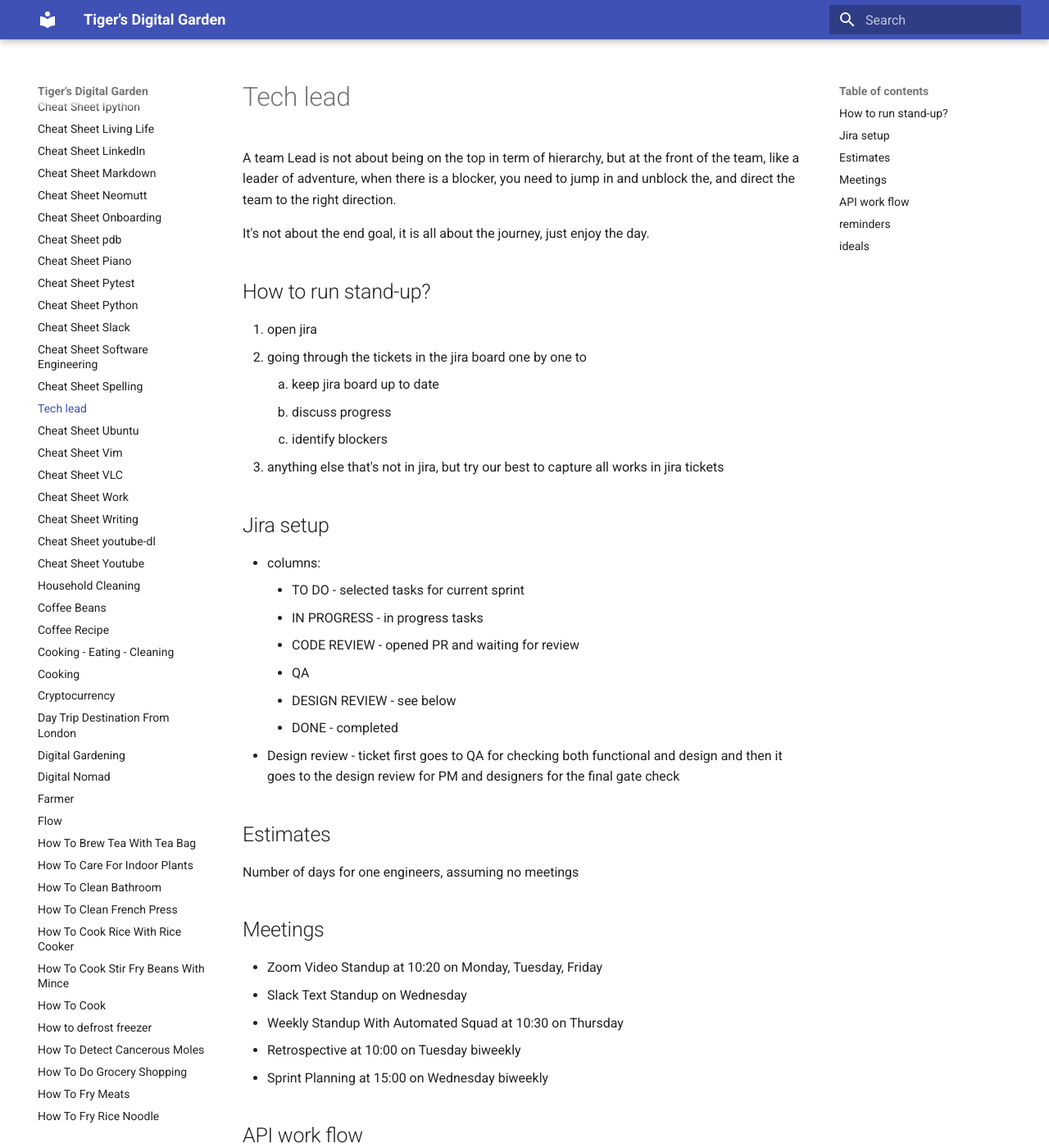
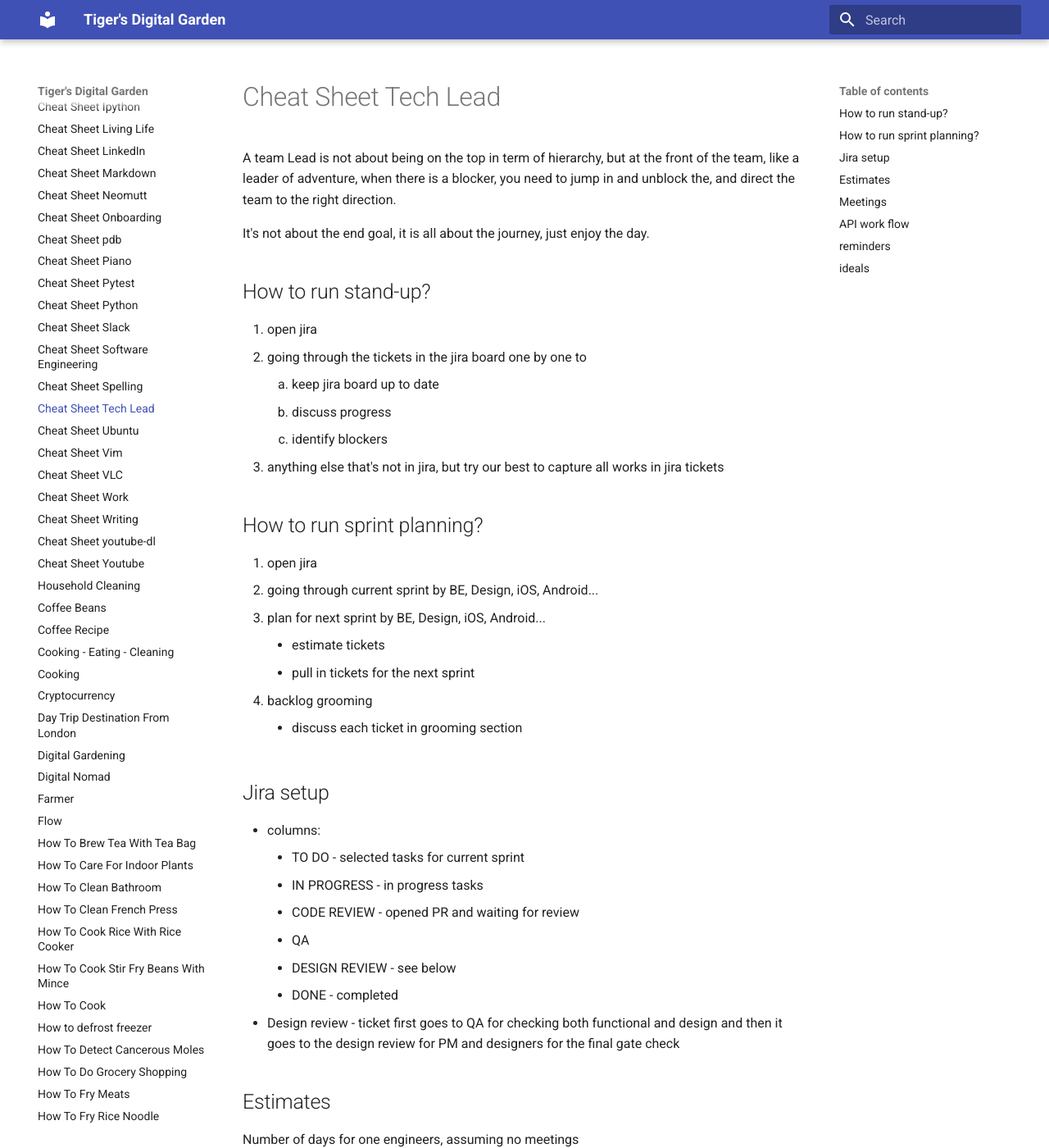
Before and after one commit to ynotstartups/notes, an MkDocs documentation site: the page built from notes/cheat-sheet-tech-lead.md, in a window 1280 px wide and 1400 px high. Shown: the whole window at 82% size. Built offline with MkDocs 1.6.1 and Material for MkDocs 9.7.7, drawn with Linux system fonts in a browser that asks for light colours.

Commit message:
add how to run sprint planning

```diff
--- a/notes/cheat-sheet-tech-lead.md
+++ b/notes/cheat-sheet-tech-lead.md
@@ -1,4 +1,4 @@
-# Tech lead
+# Cheat Sheet Tech Lead
 
 A team Lead is not about being on the top in term of hierarchy, but at the front of the team,  like a leader of adventure, when there is a blocker, you need to jump in and unblock the, and direct the team to the right direction.
 
@@ -12,6 +12,16 @@ It's not about the end goal, it is all about the journey, just enjoy the day.
    1. discuss progress
    1. identify blockers
 1. anything else that's not in jira, but try our best to capture all works in jira tickets
+
+## How to run sprint planning?
+
+1. open jira
+1. going through current sprint by BE, Design, iOS, Android...
+1. plan for next sprint by BE, Design, iOS, Android...
+   - estimate tickets
+   - pull in tickets for the next sprint
+1. backlog grooming
+   - discuss each ticket in grooming section
 
 ## Jira setup
 
```
